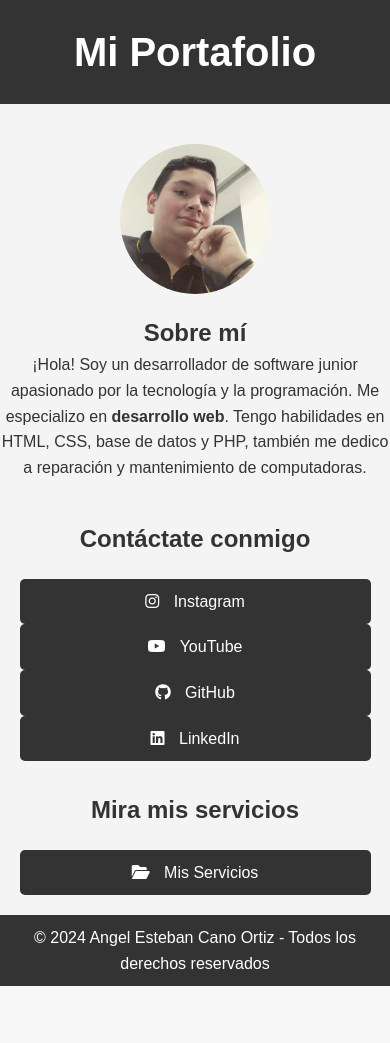
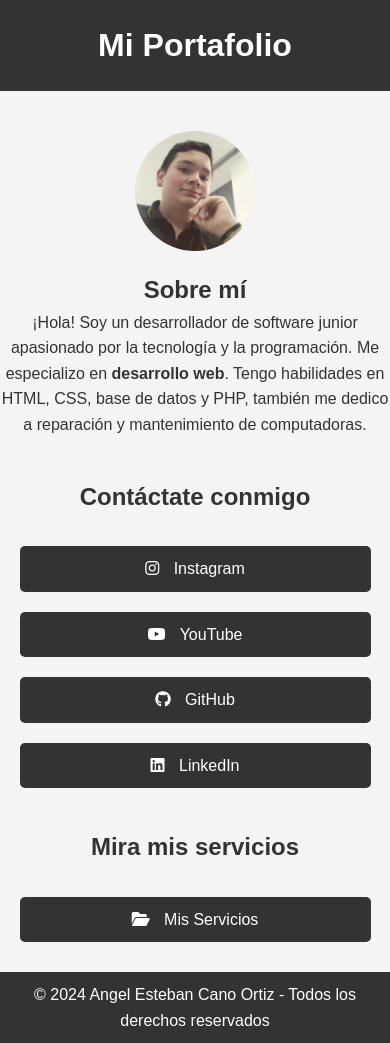
Before and after one commit to ANGEL3708/Home, a PHP site: page / in a window 390 px wide. Before the commit the page ends 986 px from the top, so only its background shows below. Run offline with PHP 8.4, Linux system fonts and the light colour scheme.

Commit message:
Update style.css

```diff
--- a/style.css
+++ b/style.css
@@ -91,7 +91,7 @@ html {
 
 @media (max-width: 600px) {
     .buttons {
-
+        flex-direction: column; /* Coloca los botones uno debajo del otro en pantallas pequeñas */
         width: 100%; /* Ocupa todo el ancho disponible */
     }
 
@@ -101,3 +101,29 @@ html {
         margin: 0 auto; /* Centra los botones */
     }
 }
+
+/* Estilos para móviles (pantallas más pequeñas) */
+@media (max-width: 600px) {
+    h1 {
+        font-size: 2rem;
+    }
+
+    .profile-img {
+        width: 120px;
+        height: 120px;
+    }
+
+    .description {
+        font-size: 1rem;
+    }
+
+    .buttons {
+        flex-direction: column; /* Coloca los botones uno debajo del otro */
+    }
+
+    .btn {
+        width: 90%; /* Los botones ocuparán el 90% del ancho en móviles */
+        max-width: none; /* Elimina cualquier límite de ancho máximo */
+        margin: 10px auto; /* Agrega 10px de margen arriba y abajo de cada botón */
+    }
+}
```
